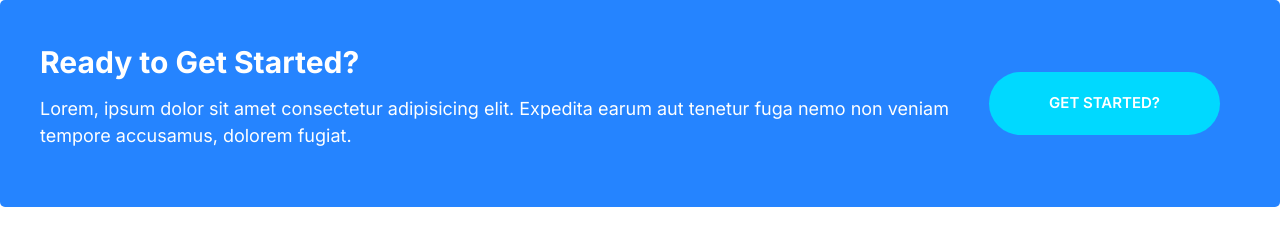
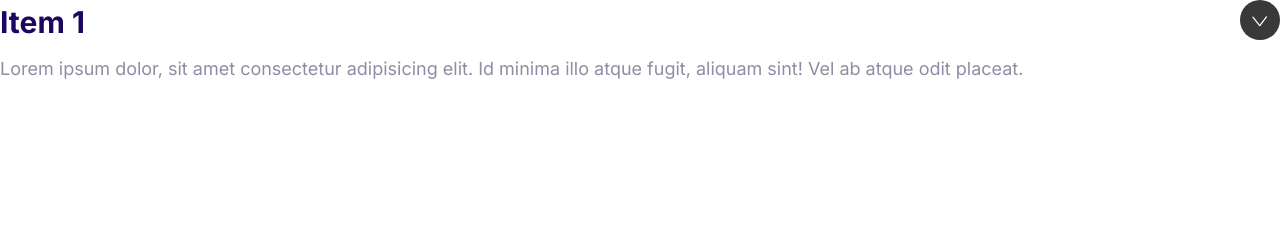
Before and after one commit to mohsenpour/ninja.dev, a plain HTML site: page index.html in a window 1280 px wide. Drawn offline with Linux system fonts and the light colour scheme.

Commit message:
Build collapsible component

```diff
--- a/css/styles.css
+++ b/css/styles.css
@@ -556,3 +556,36 @@ a {
     margin: 0 2rem;
   }
 }
+
+/* Collapsibles */
+
+.collapsible__header {
+  display: flex;
+  justify-content: space-between;
+}
+
+.collapsible__heading {
+  margin-top: 0;
+  font-size: 3rem;
+}
+
+.collapsible__chevron {
+  transform: rotate(-90deg);
+  transition: transform 0.2s;
+}
+
+.collapsible__content {
+  max-height: 0;
+  overflow: hidden;
+  transition: all 0.2s;
+  opacity: 0;
+}
+
+.collapsible--expanded .collapsible__chevron {
+  transform: rotate(0);
+}
+
+.collapsible--expanded .collapsible__content {
+  max-height: 100vh;
+  opacity: 1;
+}
--- a/index.html
+++ b/index.html
@@ -14,18 +14,20 @@
     <link rel="stylesheet" href="css/styles.css" />
   </head>
   <body>
-    <div class="callout callout--primary">
-      <div class="grid grid--cols-2">
-        <div class="callout__content">
-          <h2 class="callout__heading">Ready to Get Started?</h2>
-          <p>
-            Lorem, ipsum dolor sit amet consectetur adipisicing elit. Expedita
-            earum aut tenetur fuga nemo non veniam tempore accusamus, dolorem
-            fugiat.
-          </p>
-        </div>
-        <a href="#" class="btn btn--secondary btn--streched">Get Started?</a>
+    <div class="collapsible collapsible--expanded">
+      <header class="collapsible__header">
+        <h2 class="collapsible__heading">Item 1</h2>
+        <img
+          class="icon collapsible__chevron"
+          src="images/chevron.svg"
+          alt="Chevron icon"
+        />
+      </header>
+      <div class="collapsible__content">
+        Lorem ipsum dolor, sit amet consectetur adipisicing elit. Id minima illo
+        atque fugit, aliquam sint! Vel ab atque odit placeat.
       </div>
     </div>
+    <script src="js/main.js"></script>
   </body>
 </html>
--- /dev/null
+++ b/js/main.js
@@ -0,0 +1,6 @@
+const collapsibles = document.querySelectorAll(".collapsible");
+collapsibles.forEach((item) =>
+  item.addEventListener("click", function () {
+    this.classList.toggle("collapsible--expanded");
+  })
+);
```
Also changed, not shown: components/collapsibles.html (added, +15 -0 lines), images/chevron.svg (added), images/sprite.svg.
